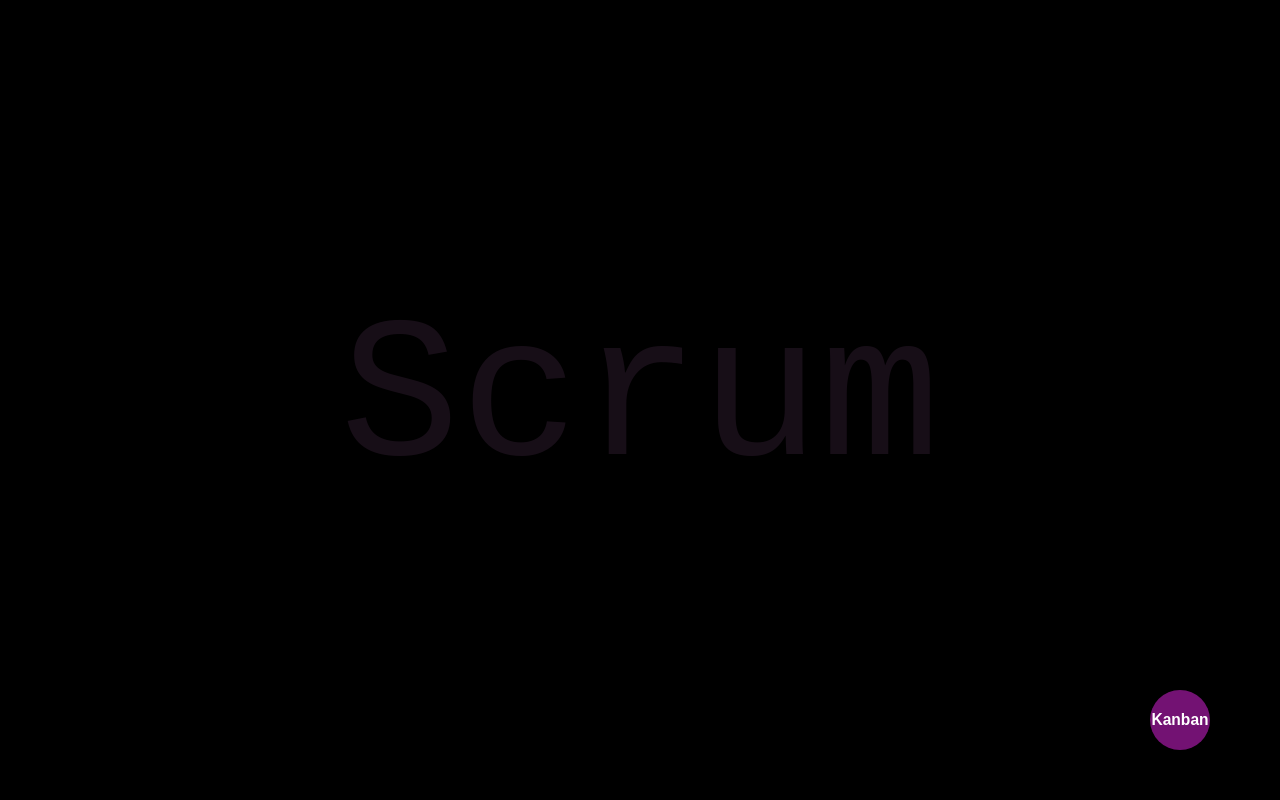
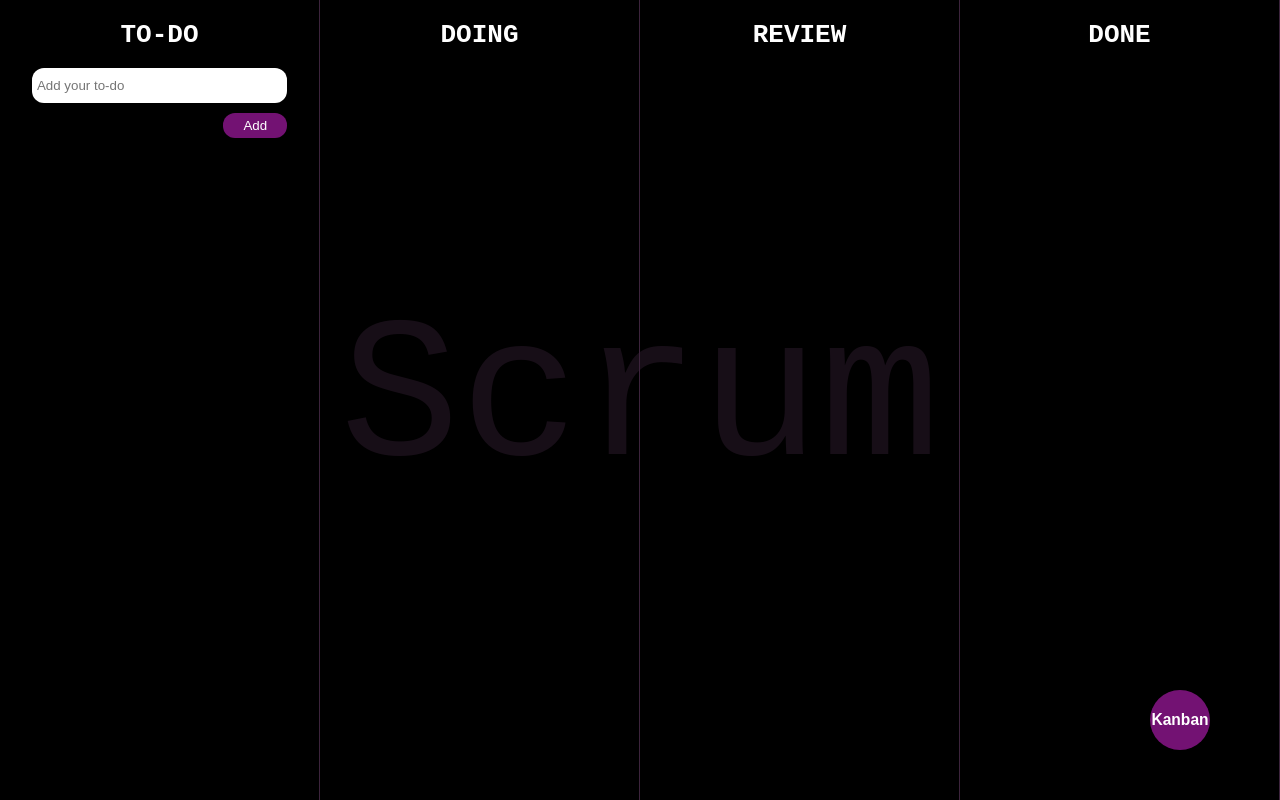
Before and after one commit to Dabdiiusuf/Kanban-Scrum, a React (Vite) app: page / in a window 1280 px wide. Both pictures are taken after a click on the button "Scrum". Built offline with nearby package versions, Linux system fonts and the light colour scheme.

Commit message:
added styling for Scrum board

```diff
--- a/src/components/kanban/Kanban.module.css
+++ b/src/components/kanban/Kanban.module.css
@@ -16,7 +16,8 @@
 
 .col1,
 .col2,
-.col3 {
+.col3,
+.col4 {
   height: 100%;
   width: 33%;
   display: flex;
--- a/src/components/scrum/Scrum.module.css
+++ b/src/components/scrum/Scrum.module.css
@@ -21,3 +21,98 @@
   position: absolute;
   opacity: 50%;
 }
+
+.col1,
+.col2,
+.col3,
+.col4 {
+  height: 100%;
+  width: 33%;
+  display: flex;
+  flex-direction: column;
+  justify-content: start;
+  align-items: center;
+  border-right: 1px solid rgb(60, 36, 60);
+  color: white;
+  padding-top: 20px;
+}
+
+.col-3 {
+  border: none;
+}
+
+.title {
+  margin-bottom: 10px;
+}
+
+.buttons {
+  display: flex;
+  width: 80%;
+  justify-content: end;
+  gap: 50px;
+  margin-top: 10px;
+}
+
+.add {
+  padding: 5px 20px;
+  color: white;
+  background-color: rgb(115, 18, 115);
+  border-radius: 12px;
+  border: none;
+  cursor: pointer;
+  transition-duration: 200ms;
+}
+
+.add:hover {
+  padding: 7px 23px;
+  background-color: rgb(78, 13, 78);
+}
+
+.addInput {
+  width: 80%;
+  height: 35px;
+  border-radius: 12px;
+  padding-left: 5px;
+  outline: none;
+  border: none;
+  margin-top: 8px;
+}
+
+.doing,
+.done {
+  display: flex;
+  justify-content: space-between;
+  background-color: rgb(115, 18, 115);
+  width: 90%;
+  padding: 10px 10px;
+  border-radius: 12px;
+  align-items: center;
+  margin-top: 8px;
+}
+
+.trashIcon,
+.pen-icon,
+.checkIcon {
+  font-size: 30px;
+  cursor: pointer;
+  transition-duration: 200ms;
+}
+
+.trashIcon:hover,
+.checkIcon:hover {
+  font-size: 33px;
+  color: rgb(255, 141, 255);
+}
+
+.icons {
+  display: flex;
+  gap: 10px;
+}
+
+.todo {
+  width: 90%;
+  display: flex;
+  flex-direction: column;
+  align-items: center;
+  margin-top: 10px;
+}
--- a/src/components/scrum/Scrum.tsx
+++ b/src/components/scrum/Scrum.tsx
@@ -1,10 +1,37 @@
 import styles from "./Scrum.module.css";
+import { useState } from "react";
 
 const Scrum = () => {
+  const [inputValue, setInputValue] = useState("");
+
   return (
     <div className={styles.wrapper}>
       <div className={styles.scrum}>Scrum</div>
-      <div className={styles.container}></div>
+      <div className={styles.container}>
+        <div className={styles.col1}>
+          <h1 className={styles.title}>TO-DO</h1>
+          <input
+            type="text"
+            className={styles.addInput}
+            placeholder="Add your to-do"
+            value={inputValue}
+            onChange={(e) => setInputValue(e.target.value)}
+          />
+          <div className={styles.buttons}>
+            <button className={styles.add}>Add</button>
+          </div>
+          <div className={styles.todo}></div>
+        </div>
+        <div className={styles.col2}>
+          <h1 className={styles.title}>DOING</h1>
+        </div>
+        <div className={styles.col3}>
+          <h1 className={styles.title}>REVIEW</h1>
+        </div>
+        <div className={styles.col4}>
+          <h1 className={styles.title}>DONE</h1>
+        </div>
+      </div>
     </div>
   );
 };
```
